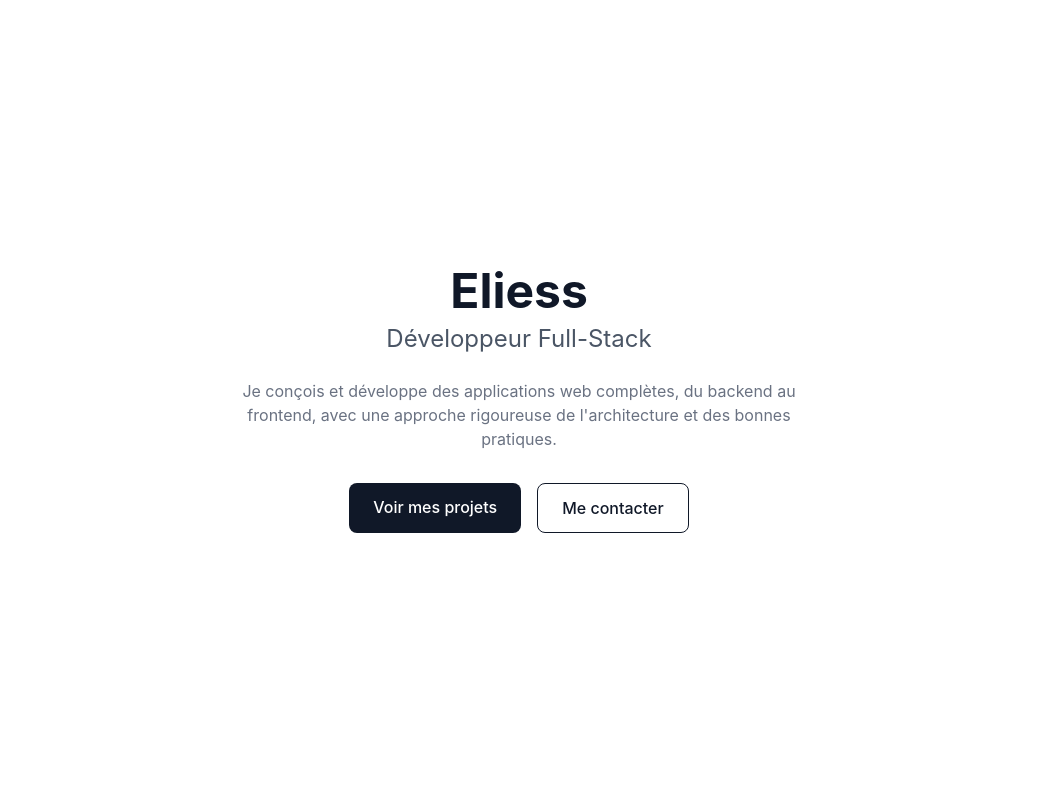
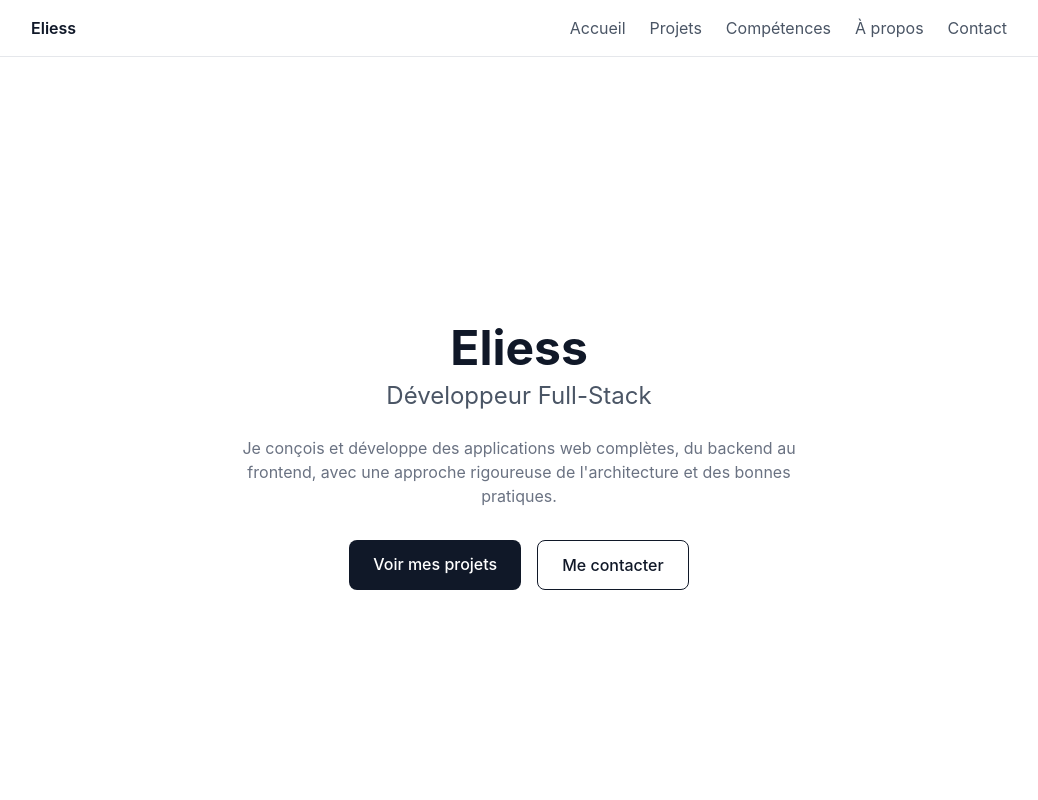
Before and after one commit to Eliess-hue/eliessportfolio, an Angular app: page / in a window 1280 px wide. Shown: the top 800 px of the page, without its empty margins (121-1159 px from the left). Built offline with nearby package versions, Linux system fonts and the light colour scheme.

Commit message:
feat: add navbar

```diff
--- a/src/app/app.html
+++ b/src/app/app.html
@@ -1,3 +1,4 @@
+<app-navbar />
 <main>
   <app-hero />
   <app-projects />
--- a/src/app/app.ts
+++ b/src/app/app.ts
@@ -1,4 +1,5 @@
 import { Component } from '@angular/core';
+import { Navbar } from './components/navbar/navbar';
 import { Hero } from './components/hero/hero';
 import { Projects } from './components/projects/projects';
 import { Skills } from './components/skills/skills';
@@ -6,7 +7,7 @@ import { About } from './components/about/about';
 import { Contact } from './components/contact/contact';
 
 @Component({
-  imports: [Hero, Projects, Skills, About, Contact],
+  imports: [Navbar, Hero, Projects, Skills, About, Contact],
   selector: 'app-root',
   styleUrl: './app.scss',
   templateUrl: './app.html',
--- /dev/null
+++ b/src/app/components/navbar/navbar.html
@@ -0,0 +1,43 @@
+<header class="sticky top-0 z-50 bg-white/90 backdrop-blur border-b border-gray-200">
+  <nav class="max-w-5xl mx-auto px-6 py-4 flex items-center justify-between">
+    <span class="font-semibold text-gray-900">Eliess</span>
+
+    <!-- Liens desktop -->
+    <ul class="hidden md:flex gap-6">
+      @for (link of links; track link.href) {
+        <li>
+          <a [href]="link.href" class="text-gray-600 hover:text-gray-900 transition">
+            {{ link.label }}
+          </a>
+        </li>
+      }
+    </ul>
+
+    <!-- Bouton burger (mobile uniquement) -->
+    <button
+      class="md:hidden text-gray-900"
+      (click)="toggleMenu()"
+      [attr.aria-expanded]="isMenuOpen()"
+      aria-label="Ouvrir le menu"
+    >
+      @if (isMenuOpen()) {
+        ✕
+      } @else {
+        ☰
+      }
+    </button>
+  </nav>
+
+  <!-- Menu mobile déroulant -->
+  @if (isMenuOpen()) {
+    <ul class="md:hidden flex flex-col items-center gap-4 pb-6">
+      @for (link of links; track link.href) {
+        <li>
+          <a [href]="link.href" (click)="closeMenu()" class="text-gray-600 hover:text-gray-900 transition">
+            {{ link.label }}
+          </a>
+        </li>
+      }
+    </ul>
+  }
+</header>
--- /dev/null
+++ b/src/app/components/navbar/navbar.ts
@@ -0,0 +1,32 @@
+import { Component, signal } from '@angular/core';
+
+interface NavLink {
+  label: string;
+  href: string;
+}
+
+@Component({
+  selector: 'app-navbar',
+  imports: [],
+  templateUrl: './navbar.html',
+  styleUrl: './navbar.scss',
+})
+export class Navbar {
+  protected readonly isMenuOpen = signal(false);
+
+  protected readonly links: NavLink[] = [
+    { label: 'Accueil', href: '#hero' },
+    { label: 'Projets', href: '#projets' },
+    { label: 'Compétences', href: '#competences' },
+    { label: 'À propos', href: '#a-propos' },
+    { label: 'Contact', href: '#contact' },
+  ];
+
+  toggleMenu(): void {
+    this.isMenuOpen.update((open) => !open);
+  }
+
+  closeMenu(): void {
+    this.isMenuOpen.set(false);
+  }
+}
```
Also changed, not shown: src/app/components/navbar/navbar.scss (added), 1 other file (tests, documents, lock files or other folders).
